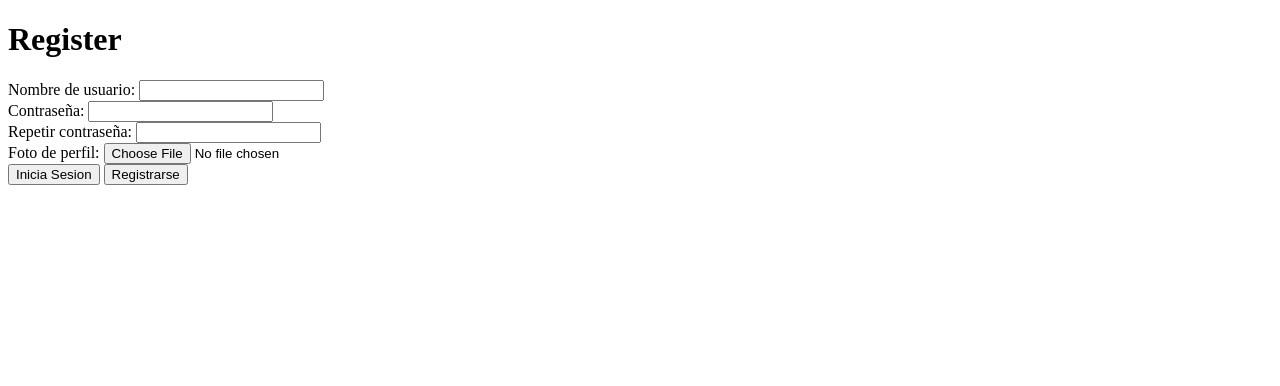
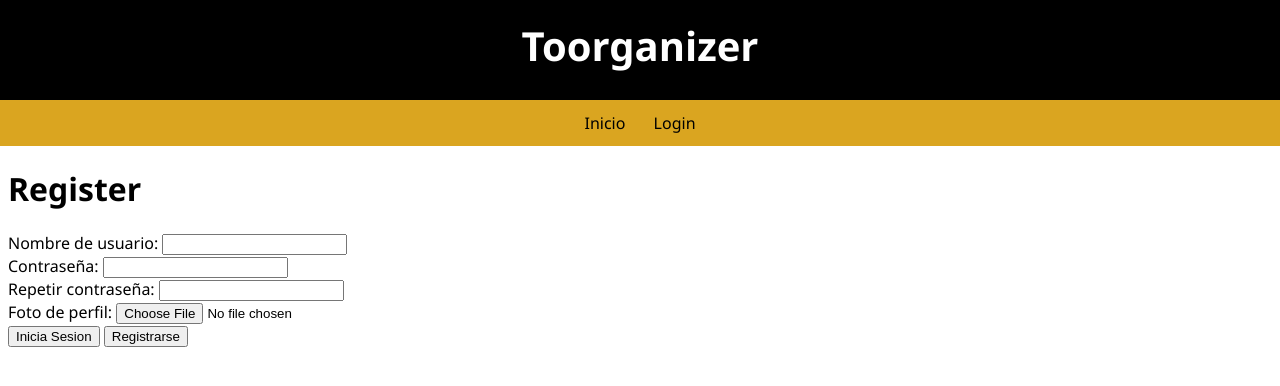
Before and after one commit to carlos55ml/Toorganizer, a PHP site: page /register.php in a window 1280 px wide. Shown: the top 386 px of the page. Run offline with PHP 8.4, Linux system fonts and the light colour scheme.

Commit message:
feat: password encoding
y el header con el css siuuuuuuuuuuu

```diff
--- a/modules/header.php
+++ b/modules/header.php
@@ -1,13 +1,23 @@
 <?php
-include __DIR__ . '../app/userHandler.php';
+include __DIR__ . '/../app/userHandler.php';
 
 session_start();
-$sessionUser = isset($_SESSION['user'])?$_SESSION['user']:"Anonimo";
-$userObj = array();
+$sessionUser = isset($_SESSION['user']) ? $_SESSION['user'] : "Anonimo";
 
-if ($sessionUser !== "Anonimo") {
-  $userObj = fetchUser($sessionUser);
-}
+$userObj = $sessionUser !== "Anonimo" ? fetchUser($sessionUser) : null;
+?>
 
-
-?>
+<header>
+  <div class="imgHeader">Toorganizer</div>
+  <nav>
+    <a href="index.php">Inicio</a>
+    <?php
+    if (isset($sessionUser['user'])) {
+      echo "<a href='profile.php'>Perfil</a>";
+      echo "<a href='#'>Cerrar sesión</a>";
+    } else {
+      echo "<a href='login.php'>Login</a>";
+    }
+    ?>
+  </nav>
+</header>
--- a/register.php
+++ b/register.php
@@ -6,9 +6,18 @@
   <meta http-equiv="X-UA-Compatible" content="IE=edge">
   <meta name="viewport" content="width=device-width, initial-scale=1.0">
   <title>Register - Toorganizer</title>
+  <link rel="stylesheet" href="style.css">
 </head>
 
 <body>
+  <?php
+  include __DIR__ . '/modules/header.php';
+
+  // Si el usuario esta logeado, redirige a index
+   if (isset($userObj['user'])) {
+    header('Location:index.php');
+  }
+  ?>
   <h1>Register</h1>
 
   <?php
@@ -20,7 +29,7 @@
   <?php } ?>
 
   <!-- TODO pagina Register -->
-  <form action="./app/loginHandler.php?isRegister=true" method="post" id="RegisterForm">
+  <form action="./app/loginHandler.php?isRegister=true" method="post" class="userForm">
     <label for="usernameRegister">Nombre de usuario: </label>
     <input type="text" name="usernameRegister" id="usernameRegister" required>
     <br>
@@ -33,7 +42,7 @@
     <label for="imgFile">Foto de perfil: </label>
     <input type="file" name="imgFile" id="imgFile">
     <br>
-    <a href="login.html"><button type="button">Inicia Sesion</button></a>
+    <a href="login.php"><button type="button">Inicia Sesion</button></a>
     <input type="submit" value="Registrarse" id="btnRegister">
   </form>
 </body>
--- /dev/null
+++ b/style.css
@@ -0,0 +1,42 @@
+:root {
+    font-family: 'Segoe UI', Tahoma, Geneva, Verdana, sans-serif;
+}
+
+/*** Header ***/
+.imgHeader {
+    background-color: black;
+    height: 100px;
+    margin: -8px -8px 0px -8px;
+
+    color: white;
+    font-size: 2.5em;
+    font-weight: bold;
+
+    /* Centrar texto vertical y horizontalmente */
+    text-align: center;
+    vertical-align: middle;
+    line-height: 92px;
+}
+
+nav a {
+    text-decoration: none;
+    padding: 12px 12px;
+    display: inline-block;
+    color: black;
+    transition: 0.3s;
+}
+
+nav a:hover {
+    background-color: black;
+    color: goldenrod;
+    transition: 0.3s;
+}
+
+nav {
+    text-align: center;
+    background-color: goldenrod;
+    margin: 0px -8px;
+}
+
+/*** Formulario ***/
+.userForm {}
```
Also changed, not shown: app/loginHandler.php (+10 -6 lines), index.php (+13 -7 lines), login.php (renamed from login.html, +11 -1 lines), register.html (deleted, +0 -28 lines).
